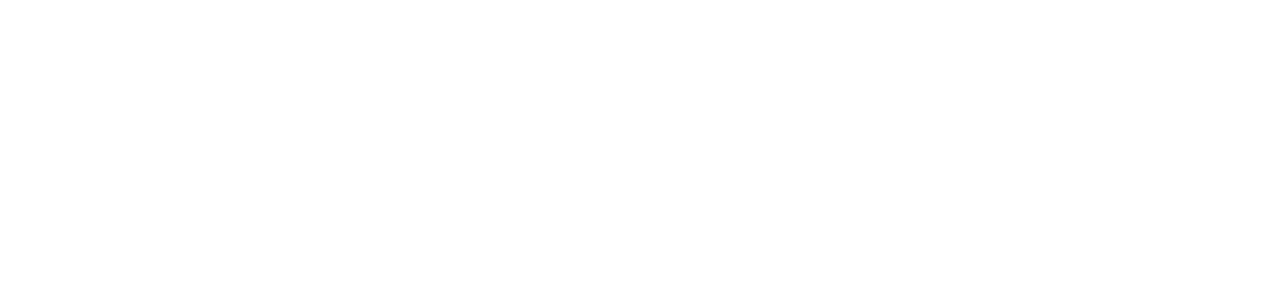
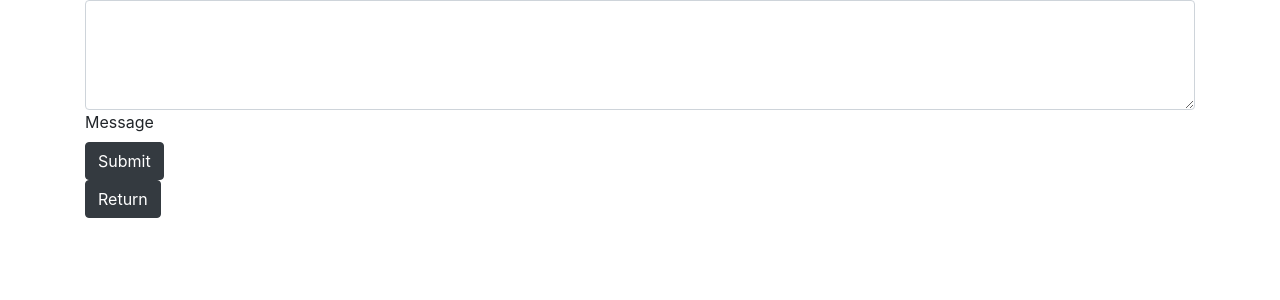
Before and after one commit to makomaster2/Confessionals, a React app: page /anxiety in a window 1280 px wide. Before the commit this address had no page. Shown: the top 300 px of the page. Built offline with nearby package versions, Linux system fonts and the light colour scheme.

Commit message:
working on anxiety page

```diff
--- a/client/App.jsx
+++ b/client/App.jsx
@@ -1,12 +1,14 @@
 import React from "react";
 import { BrowserRouter, Routes, Route } from "react-router-dom";
 import Home from "./pages/Home.jsx";
+import AnxietyPage from "./pages/Anxiety.jsx";
 
 const App = () => {
     return (
         <BrowserRouter>
             <Routes>
                 <Route path="/" element={<Home />} />
+                <Route path="/anxiety" element={<AnxietyPage />} />
             </Routes>
         </BrowserRouter>
     )
--- /dev/null
+++ b/client/pages/Anxiety.jsx
@@ -0,0 +1,32 @@
+import React from "react";
+
+const AnxietyPage = () => {
+    return (
+        <>
+            <div className="container">
+                <div class="form-outline">
+                    <textarea
+                        class="form-control"
+                        id="textAreaExample1"
+                        rows="4"
+                    ></textarea>
+                    <label class="form-label" for="textAreaExample">
+                        Message
+                    </label>
+                </div>
+            </div>
+            <div className="container">
+                <button type="button" class="btn btn-dark">
+                    Submit
+                </button>
+            </div>
+            <div className="container">
+                <button type="button" class="btn btn-dark">
+                    Return
+                </button>
+            </div>
+        </>
+    );
+};
+
+export default AnxietyPage;
```
Also changed, not shown: 1 other file (tests, documents, lock files or other folders).
